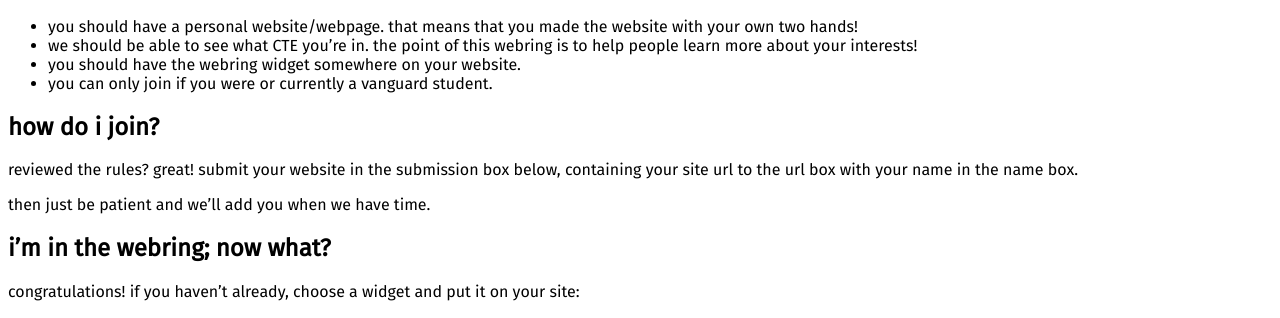
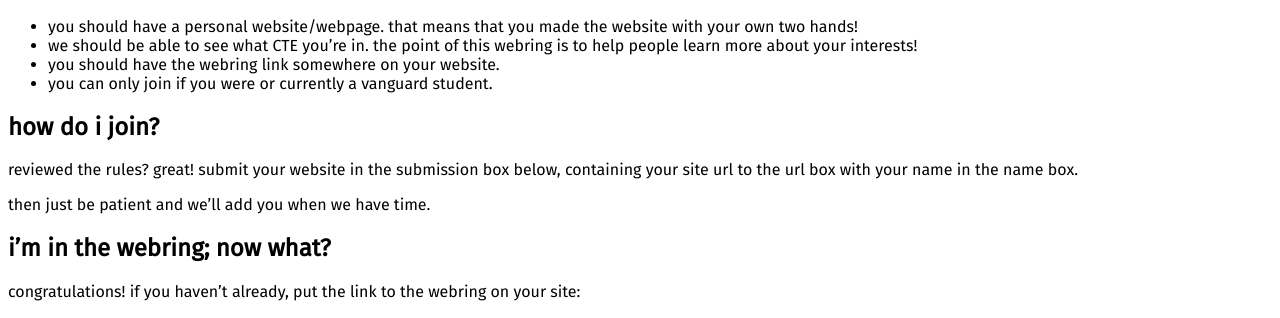
Before and after one commit to Codementals/vanring.github.io, a plain HTML site: page index.html in a window 1280 px wide. Shown: the part 199-517 px from the top of the page. Drawn offline with Linux system fonts and the light colour scheme.

Commit message:
Replace widget with link

```diff
--- a/index.html
+++ b/index.html
@@ -18,7 +18,7 @@
     <ul>
         <li>you should have a personal website/webpage. that means that you made the website with your own two hands!</li>
         <li>we should be able to see what CTE you’re in. the point of this webring is to help people learn more about your interests!</li>
-        <li>you should have the webring widget somewhere on your website.</li>
+        <li>you should have the webring link somewhere on your website.</li>
         <li>you can only join if you were or currently a vanguard student.</li>
     </ul>
 
@@ -27,7 +27,7 @@
     <p>then just be patient and we’ll add you when we have time.</p>
 
     <h2>i’m in the webring; now what?</h2>
-    <p>congratulations! if you haven’t already, choose a widget and put it on your site:</p>
+    <p>congratulations! if you haven’t already, put the link to the webring on your site:</p>
 
     <h2>memberlist (2)</h2>
     <ul>
```
